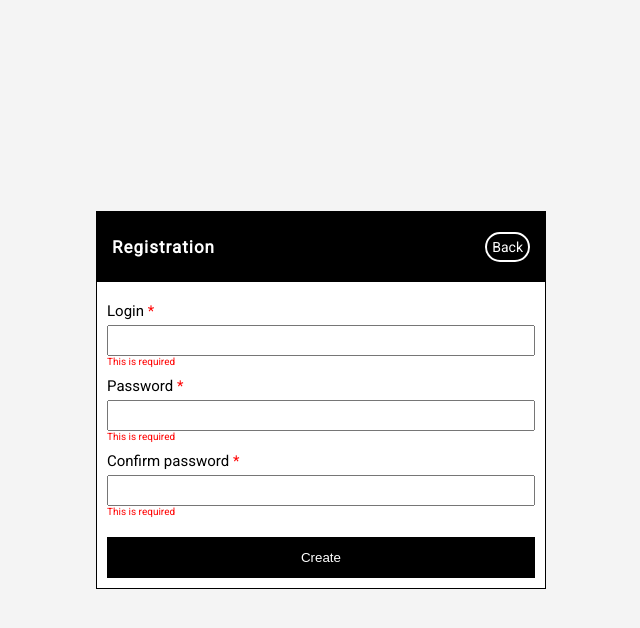
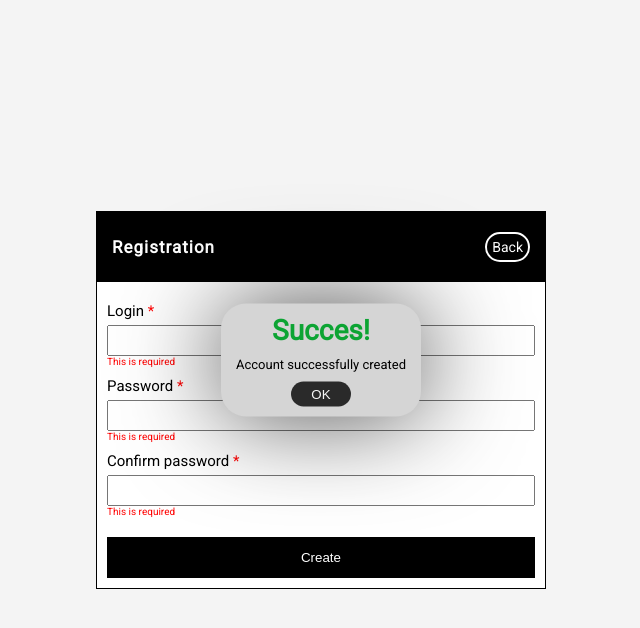
Before and after one commit to marcinbergerdev/gallery-vue, a Vue app: page /registration in a window 1280 px wide. Both pictures are taken after a click on the button "Create". Shown: the top 628 px of the page, without its empty margins (319-959 px from the left). Built offline with nearby package versions, Linux system fonts and the light colour scheme; a web font is replaced by a local one.

Commit message:
Added user list (locale storage)
added many account users and search if they are same

```diff
--- a/src/App.vue
+++ b/src/App.vue
@@ -101,6 +101,27 @@ html {
   scroll-behavior: smooth;
 }
 
+
+@keyframes elementAnimation {
+  from {
+    opacity: 0.5;
+  }
+  to {
+    opacity: 1;
+  }
+}
+
+@keyframes registrationAnimation {
+  from {
+    opacity: 0.8;
+    transform: scale(0.95);
+  }
+  to {
+    opacity: 1;
+    transform: scale(1);
+  }
+}
+
 .registration-link {
   margin: 0 20px;
   padding: 3px;
--- /dev/null
+++ b/src/components/alerts/SuccessAlert.vue
@@ -0,0 +1,45 @@
+<template>
+  <Teleport to="body">
+    <dialog open>
+      <article class="modal-container">
+        <h1 class="modal-container__header">Succes!</h1>
+        <p class="modal-container__text">Account successfully created</p>
+        <slot></slot>
+      </article>
+    </dialog>
+  </Teleport>
+</template>
+
+<script>
+export default {};
+</script>
+
+<style lang="scss" scoped>
+dialog {
+  position: absolute;
+  top: 45%;
+  left: 50%;
+  transform: translate(-50%, -50%);
+  width: 200px;
+  padding: 10px 0;
+  background-color: #d5d5d5;
+  border-radius: 25px;
+  border: 0;
+  box-shadow: 0px 0px 100px rgba(0, 0, 0, 0.7);
+  animation: elementAnimation;
+  animation-duration: .2s;
+}
+
+.modal-container {
+  text-align: center;
+  &__header {
+    font-size: 2.8rem;
+    color: #0ca433;
+  }
+
+  &__text {
+    margin-top: 10px;
+    font-size: 1.3rem;
+  }
+}
+</style>
--- a/src/components/registration/AppLogin.vue
+++ b/src/components/registration/AppLogin.vue
@@ -104,6 +104,8 @@ export default {
   margin: 50px 0;
   border: 1px solid #000;
   background-color: #fff;
+  animation: registrationAnimation;
+  animation-duration: .2s;
 
   @media (min-width: 768px) {
     max-width: 450px;
--- a/src/components/registration/AppRegistration.vue
+++ b/src/components/registration/AppRegistration.vue
@@ -5,8 +5,9 @@
         <h1 class="form-header__text">Registration</h1>
         <router-link to="/home" class="form-header__button">Back</router-link>
       </header>
+      <p class="accountExist" v-if="accountStatus">account already exists</p>
 
-      <Form @submit="sendData">
+      <Form @submit="searchLocaleStorage">
         <div class="form-input">
           <label for="login">Login <span>*</span></label>
           <Field
@@ -47,18 +48,22 @@
       </Form>
     </article>
 
-    <error-alert v-if="confrimAndLeave">
-      <button class="modal-buttons" @click="closeWindow">Cancel</button>
-      <button class="modal-buttons" @click="confirmAndLeave">Okey</button>
+    <error-alert v-if="confirmAndLeaveActivity">
+      <button class="modal-buttons error" @click="closeWindow">Cancel</button>
+      <button class="modal-buttons error" @click="confirmAndLeave">Okey</button>
     </error-alert>
+
+    <succes-alert v-if="createdSuccesActivity">
+      <button class="modal-buttons succes" @click="goLogin">OK</button>
+    </succes-alert>
   </section>
 </template>
 
 <script>
 import { Field, Form, ErrorMessage } from "vee-validate";
-import ErrorAlert from "../error/ErrorAlert.vue";
+import ErrorAlert from "../alerts/ErrorAlert.vue";
+import SuccesAlert from "../alerts/SuccessAlert.vue";
 import router from "@/router";
-
 
 export default {
   components: {
@@ -66,20 +71,23 @@ export default {
     Form,
     ErrorMessage,
     ErrorAlert,
+    SuccesAlert,
   },
   data() {
     return {
-      usersAccount: [],
-      inputLogin: "",
-      inputPassword: "",
-      inputConfrimPassword: "",
-      confrimAndLeave: false,
+      inputLogin: "test1",
+      inputPassword: "test1",
+      inputConfrimPassword: "test1",
+      confirmAndLeaveActivity: false,
       confirm: false,
+      createdSuccesActivity: false,
+      accountStatus: false,
     };
   },
   methods: {
     isRequired(value) {
       if (value && value.trim()) {
+        this.accountStatus = false;
         return true;
       }
       return "This is required";
@@ -92,34 +100,74 @@ export default {
       return "the password is different";
     },
 
-    sendData() {
+    confirmAndLeave() {
+      this.confirm = true;
+      router.push("/");
+    },
+
+    closeWindow() {
+      this.confirmAndLeaveActivity = false;
+    },
+
+    searchLocaleStorage() {
+      const users = JSON.parse(localStorage.getItem("users"));
       const user = {
         login: this.inputLogin,
         password: this.inputPassword,
         confrimPassword: this.inputConfrimPassword,
         myGallery: [],
       };
-      this.usersAccount.push(user);
-      localStorage.setItem("users", JSON.stringify(this.usersAccount));
+
+      users ? this.serachAccounts(users, user) : this.createAccount(user);
 
       this.inputLogin = "";
       this.inputPassword = "";
       this.inputConfrimPassword = "";
     },
 
-    confirmAndLeave() {
-      this.confirm = true;
-      router.push("/");
+    serachAccounts(users, curentUser) {
+      const searchingUsers = users.some(
+        (user) => user.login === curentUser.login
+      );
+
+      if (searchingUsers) {
+        this.accountStatus = true;
+      } else {
+        this.pushUsers(curentUser);
+      }
     },
-    closeWindow() {
-      this.confrimAndLeave = false;
+
+    createAccount(user) {
+      const usersAccount = [];
+      usersAccount.push(user);
+      localStorage.setItem("users", JSON.stringify(usersAccount));
+      this.createdSuccesActivity = true;
+
+      this.inputLogin = "";
+      this.inputPassword = "";
+      this.inputConfrimPassword = "";
+    },
+
+    pushUsers(user) {
+      let users = [];
+      users = JSON.parse(localStorage.getItem("users")) || [];
+      users.push(user);
+      localStorage.setItem("users", JSON.stringify(users));
+      this.createdSuccesActivity = true;
+    },
+    goLogin() {
+      router.push("/login");
     },
   },
   beforeRouteLeave(to, from, next) {
     const confirm = this.confirm;
 
-    if (this.inputLogin !== "" ||  this.inputPassword !== "" || this.inputConfrimPassword !== "") {
-      this.confrimAndLeave = true;
+    if (
+      this.inputLogin !== "" ||
+      this.inputPassword !== "" ||
+      this.inputConfrimPassword !== ""
+    ) {
+      this.confirmAndLeaveActivity = true;
       next(confirm);
     } else {
       next();
@@ -143,6 +191,8 @@ export default {
   margin: 50px 0;
   border: 1px solid #000;
   background-color: #fff;
+  animation: registrationAnimation;
+  animation-duration: 0.2s;
 
   @media (min-width: 768px) {
     max-width: 450px;
@@ -171,6 +221,13 @@ export default {
     border-radius: 17px;
     border: 2px solid #fff;
   }
+}
+
+.accountExist {
+  font-size: 1.5rem;
+  margin-top: 19px;
+  text-align: center;
+  color: red;
 }
 
 .form-input {
@@ -205,14 +262,30 @@ form {
 }
 
 .modal-buttons {
-  padding: 10px 15px;
-
-  margin: 10px 0 0 10px;
   background-color: #000;
   color: #fff;
   border: 0;
+
   @media (min-width: 768px) {
     cursor: pointer;
   }
 }
+
+.error {
+  padding: 10px 15px;
+  margin: 10px 0 0 10px;
+}
+
+.succes {
+  padding: 5px 20px;
+  margin-top: 10px;
+  border-radius: 20px;
+
+  @media (min-width: 768px) {
+    opacity: 0.8;
+    &:hover {
+      opacity: 1;
+    }
+  }
+}
 </style>
```
Also changed, not shown: src/components/alerts/ErrorAlert.vue (renamed from src/components/error/ErrorAlert.vue).
